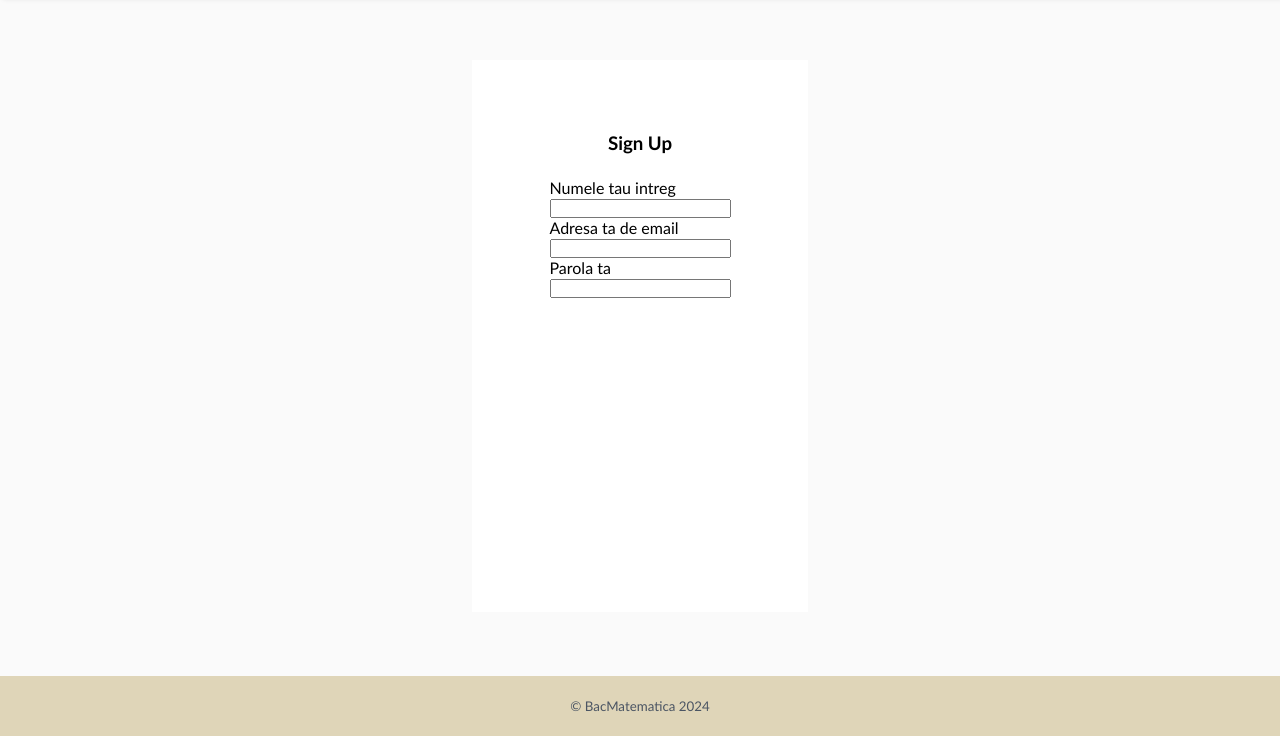
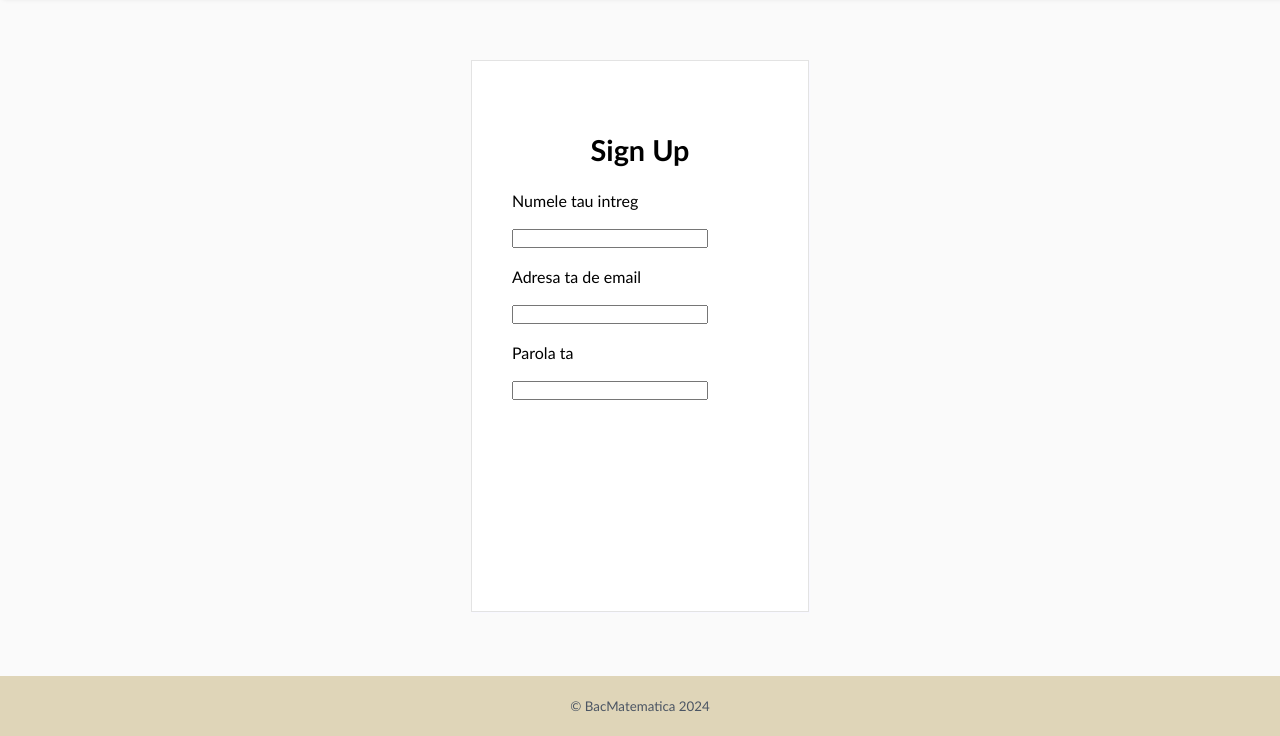
Before and after one commit to george1586/SingupForm, a plain HTML site: page sign_up.html in a window 1280 px wide. Shown: the part 64-800 px from the top of the page. Drawn offline with Linux system fonts and the light colour scheme.

Commit message:
SignUp Page

```diff
--- a/sign_up.html
+++ b/sign_up.html
@@ -35,11 +35,11 @@
             <h3>Sign Up</h3>
         <form action=" " method="get">
             <label for="name">Numele tau intreg</label><br>
-            <input type="text" id="name"><br>
+            <input type="text" id="name" minlength="3" maxlength="35" required><br>
             <label for="email">Adresa ta de email</label><br>
-            <input type="email" id="email"><br>
+            <input type="email" id="email" required><br>
             <label for="password">Parola ta</label><br>
-            <input type="password" id="password"><br>
+            <input type="password" id="password" minlength="3" maxlength="20" required><br>
         </form>
         </div>
     </main>
--- a/signup.css
+++ b/signup.css
@@ -168,10 +168,31 @@ main
     margin-left:auto;
     margin-right:auto;
     flex-direction:column;
+    border:1px solid #e3e3e3;
+    box-shadow:1px 1px 1px 0 ghostwhite;
+    display:flex;
+    flex-direction: column;
+    align-items: start;
 }
 
 h3
 {
+    align-self:center;
+    font-family:'Gill Sans', 'Gill Sans MT', Calibri, 'Trebuchet MS', sans-serif;
+    font-size:1.802rem;
+    font-weight:600;
     margin-top:32px;
     margin-bottom:24px;
 }
+
+input
+{
+    width:100%;
+}
+
+form
+{
+    display:flex;
+    flex-direction: column;
+    width:15vw;
+}
```
